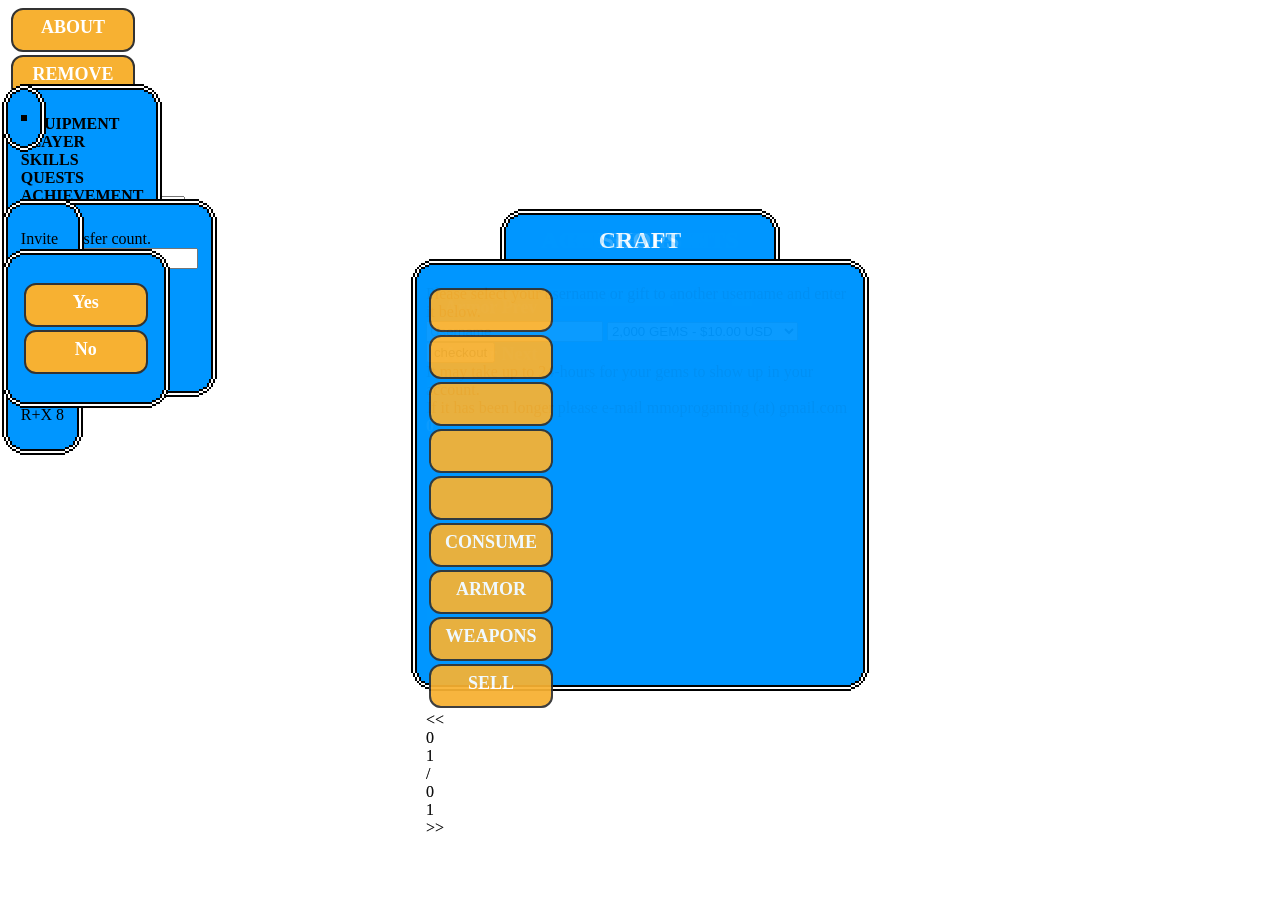
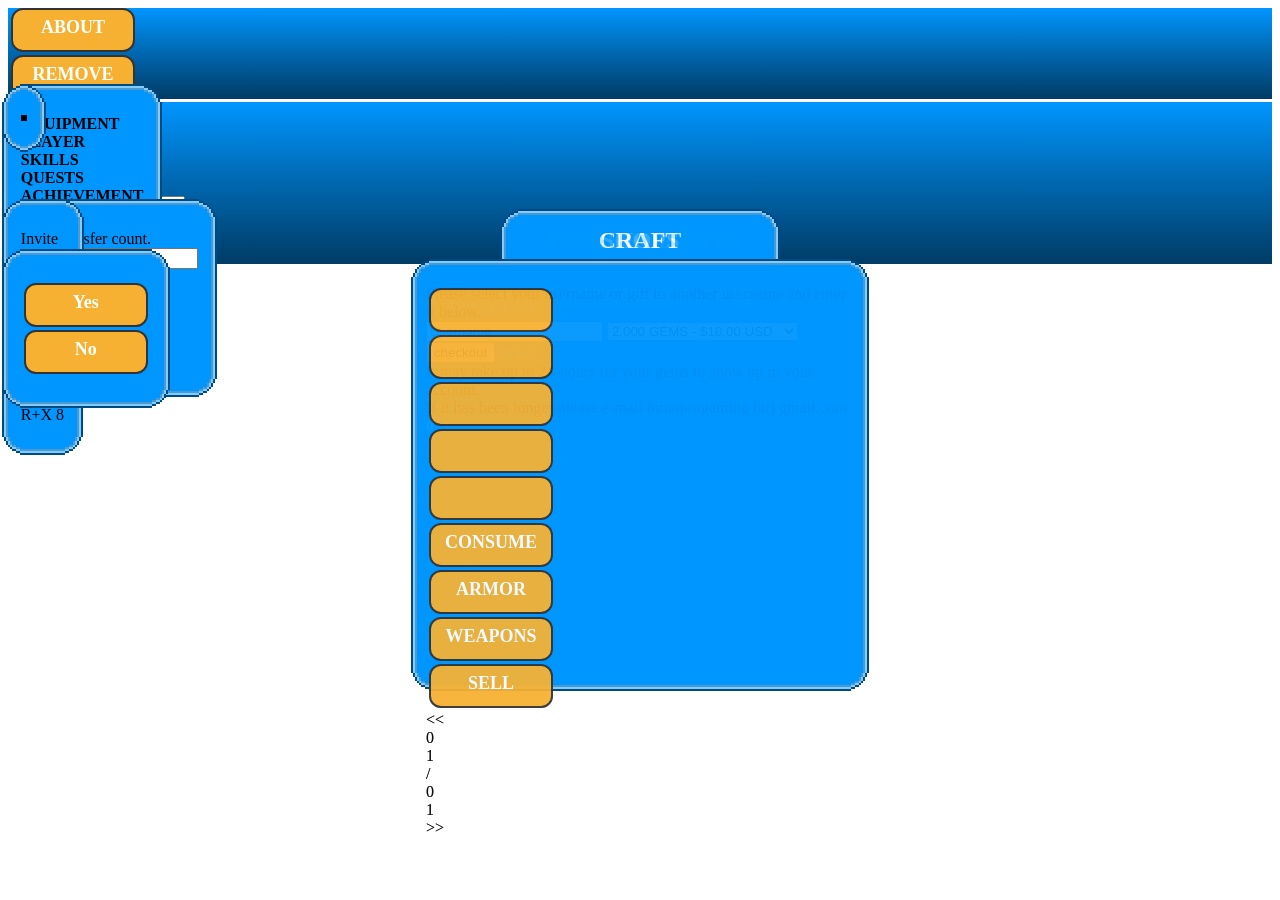

client - css main background and logo changes.

--- a/client/css/newgui.css
+++ b/client/css/newgui.css
@@ -1,10 +1,23 @@
 
 :root {
 	--pixel-bg: #0096ff; /* Inner background color */
-	--pixel-border: black; /* Inner border color: */
-	--pixel-border-2: white; /* Middle border color: */
-	--pixel-border-3: var(--pixel-border); /* Outer border color */
+	--pixel-border: color-mix(in srgb, var(--pixel-bg) 50%, #999999); /* Inner border color: */
+	--pixel-border-3: color-mix(in srgb, var(--pixel-bg) 50%, #000000); /* Middle border color: */
+	--pixel-border-2: color-mix(in srgb, var(--pixel-bg) 50%, #ffffff); /* Outer border color */
 	--pixel: 2px; /* Pixel size */
+    --pixel-main-bg: var(--pixel-bg);
+    --pixel-main-bg2: color-mix(in srgb, var(--pixel-bg) 40%, #000000);
+}
+
+#intro, #container {
+  padding:0;margin:0;
+  width:100%;
+  height:100%;
+  background: var(--pixel-bg);
+  background: -moz-linear-gradient(180deg, var(--pixel-main-bg) 0%, var(--pixel-main-bg2) 100%);
+  background: -webkit-linear-gradient(180deg, var(--pixel-main-bg) 0%, var(--pixel-main-bg2) 100%);
+  background: linear-gradient(180deg, var(--pixel-main-bg) 0%, var(--pixel-main-bg2) 100%);
+  /*filter: progid:DXImageTransform.Microsoft.gradient(startColorstr="#020024",endColorstr="#00d4ff",GradientType=1);*/
 }
 
 div.frame{
